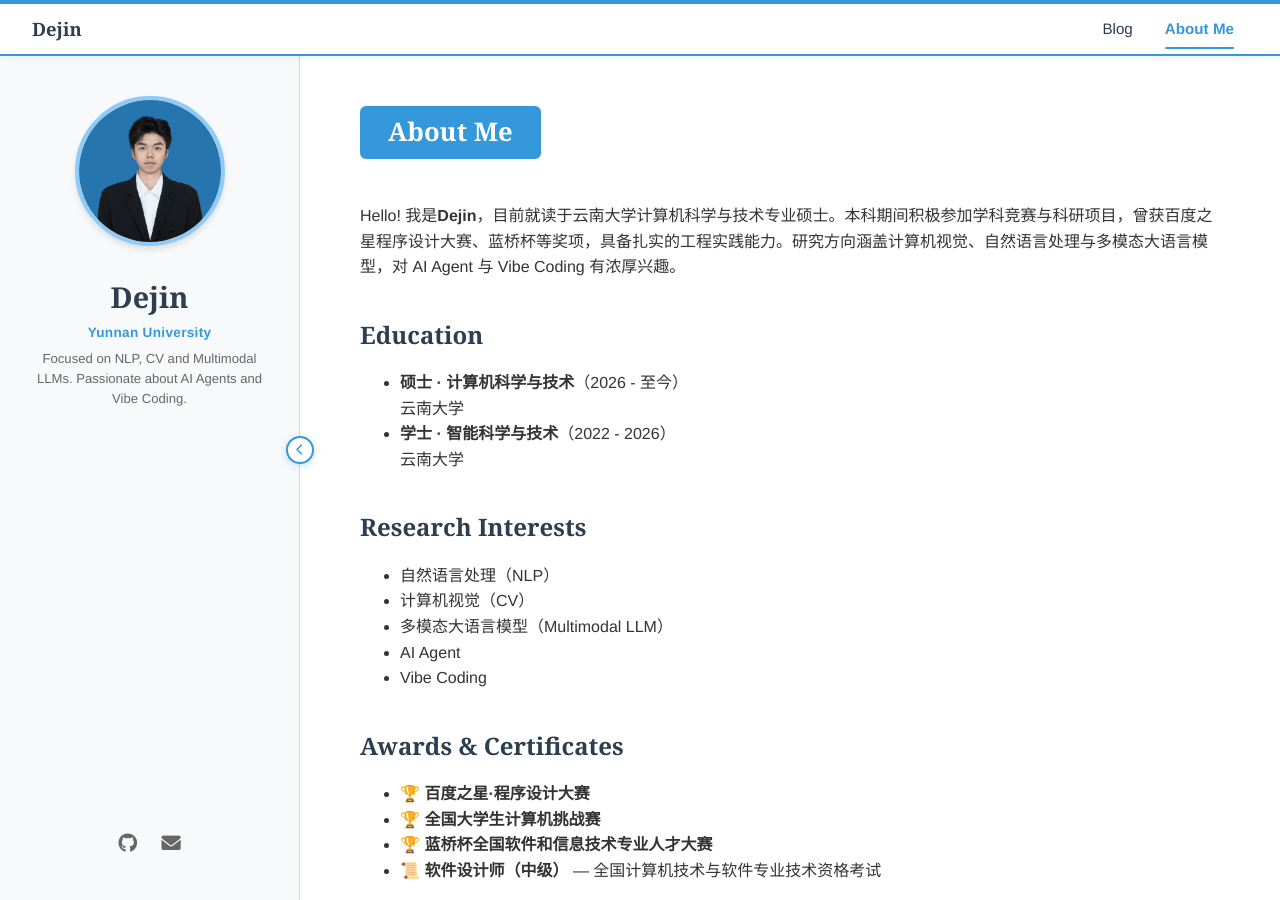
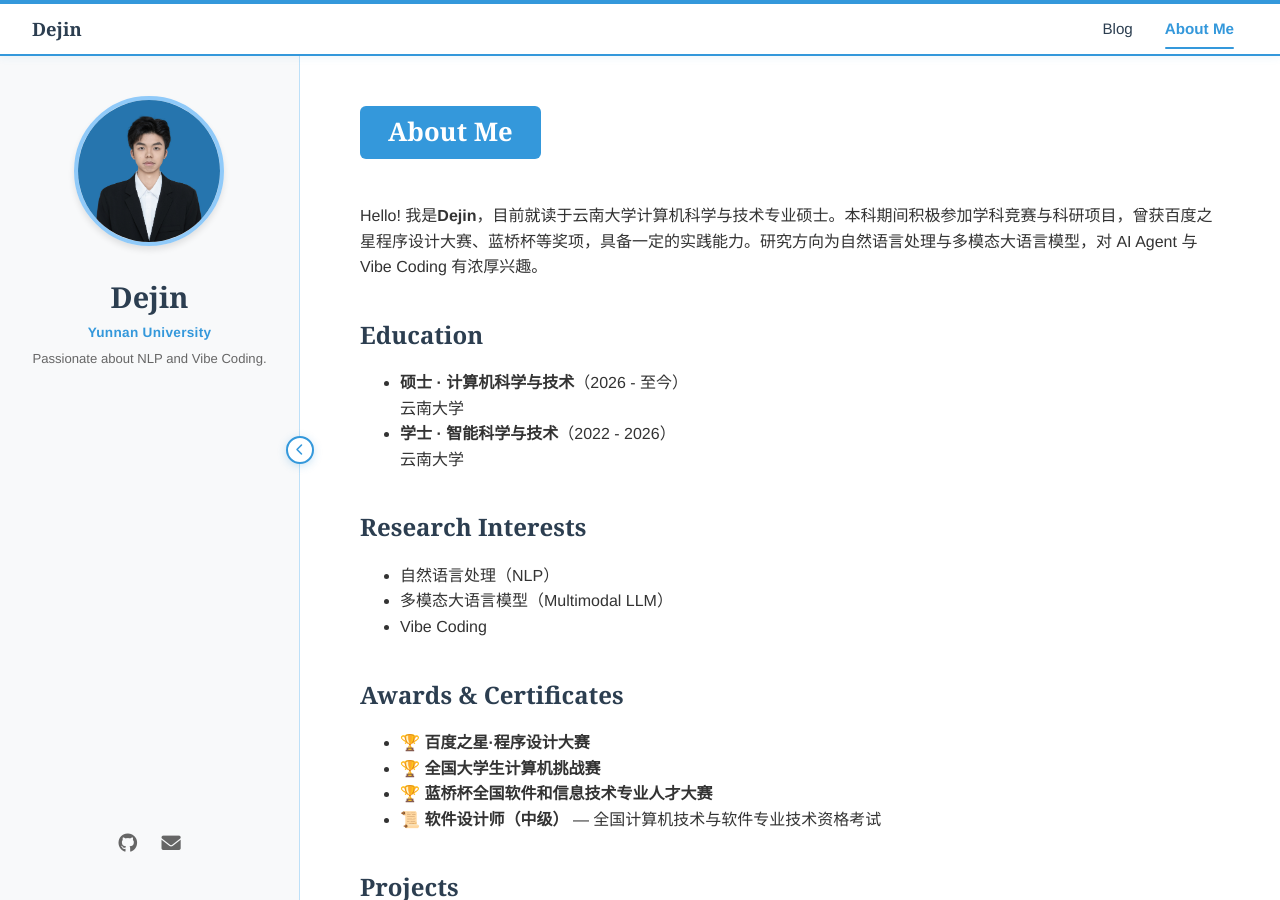
Before and after one commit to Dejintime/Dejintime.github.io, a Jekyll site: the page built from about.html, in a window 1280 px wide and 900 px high. Built offline with Jekyll 4.4.1, drawn with Linux system fonts in a browser that asks for light colours.

Commit message:
Update profile content

```diff
--- a/_config.yml
+++ b/_config.yml
@@ -8,7 +8,7 @@ author:
   email: "2404155822@qq.com"
   github: "Dejintime"
   university: "Yunnan University"
-  bio: "Focused on NLP, CV and Multimodal LLMs. Passionate about AI Agents and Vibe Coding."
+  bio: "Passionate about NLP and Vibe Coding."
 
 # Build settings
 markdown: kramdown
--- a/about.html
+++ b/about.html
@@ -6,7 +6,7 @@ permalink: /about/
 
 <div class="home">
   <h1>About Me</h1>
-  <p>Hello! 我是<strong>{{ site.author.name }}</strong>，目前就读于云南大学计算机科学与技术专业硕士。本科期间积极参加学科竞赛与科研项目，曾获百度之星程序设计大赛、蓝桥杯等奖项，具备扎实的工程实践能力。研究方向涵盖计算机视觉、自然语言处理与多模态大语言模型，对 AI Agent 与 Vibe Coding 有浓厚兴趣。</p>
+  <p>Hello! 我是<strong>{{ site.author.name }}</strong>，目前就读于云南大学计算机科学与技术专业硕士。本科期间积极参加学科竞赛与科研项目，曾获百度之星程序设计大赛、蓝桥杯等奖项，具备一定的实践能力。研究方向为自然语言处理与多模态大语言模型，对 AI Agent 与 Vibe Coding 有浓厚兴趣。</p>
 
   <h2>Education</h2>
   <ul>
@@ -23,9 +23,7 @@ permalink: /about/
   <h2>Research Interests</h2>
   <ul>
     <li>自然语言处理（NLP）</li>
-    <li>计算机视觉（CV）</li>
     <li>多模态大语言模型（Multimodal LLM）</li>
-    <li>AI Agent</li>
     <li>Vibe Coding</li>
   </ul>
 
```
